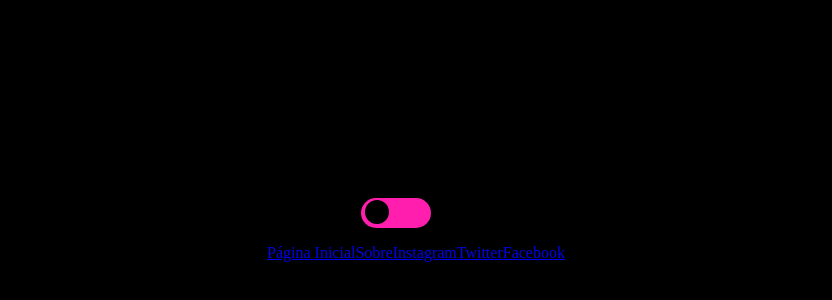
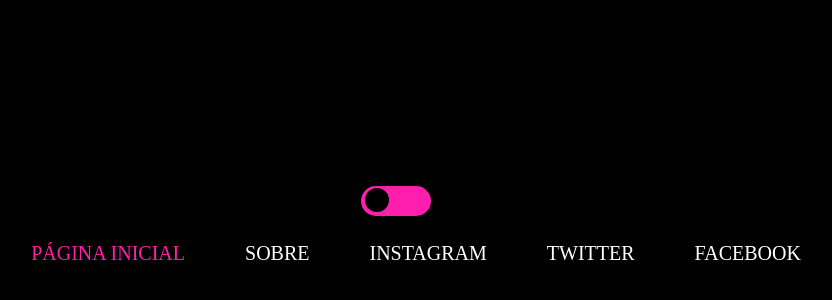
Before and after one commit to JoaoMarceloGuastala09/BotaoBarraDeNavega-o, a plain HTML site: page index.html in a window 1280 px wide. Shown: the part 170-470 px from the top of the page, without its empty margins (244-1076 px from the left). Drawn offline with nearby package versions, Linux system fonts and the light colour scheme.

Commit message:
Add files via upload

```diff
--- a/script.js
+++ b/script.js
@@ -0,0 +1,3 @@
+$(".theme-swith").on("click", () => {
+    $("body").toggleClas("light-theme");
+})
--- a/style.css
+++ b/style.css
@@ -71,5 +71,37 @@ body {
 
 ul {
     display: flex;
+    list-style-type: none;
+}
 
+ul a {
+    margin: 10px 30px;
+    position: relative;
+    color: var(--text);
+    font-size: 20px;
+    text-transform: uppercase;
+    text-decoration: none;
 }
+
+ul a:before {
+    position: absolute;
+    bottom: -2px;
+    width: 100%;
+    height: 3px;
+    background: var(--highlight);
+    transform: translateX(-100%);
+    opacity: 0;
+}
+
+al a:hover:before {
+    opacity: 1;
+    transition: 0.5s transform ease, 0.8s opacity ease;
+    transform: translateX(0);
+}
+ul .active {
+    color: var(--highlight);
+}
+
+ul .active:hover:before {
+    opacity: 0;
+}
```
